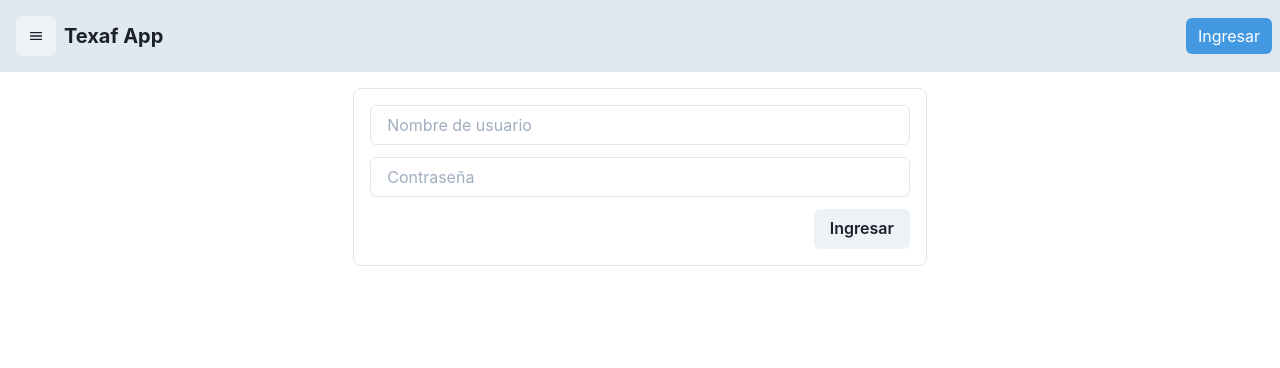
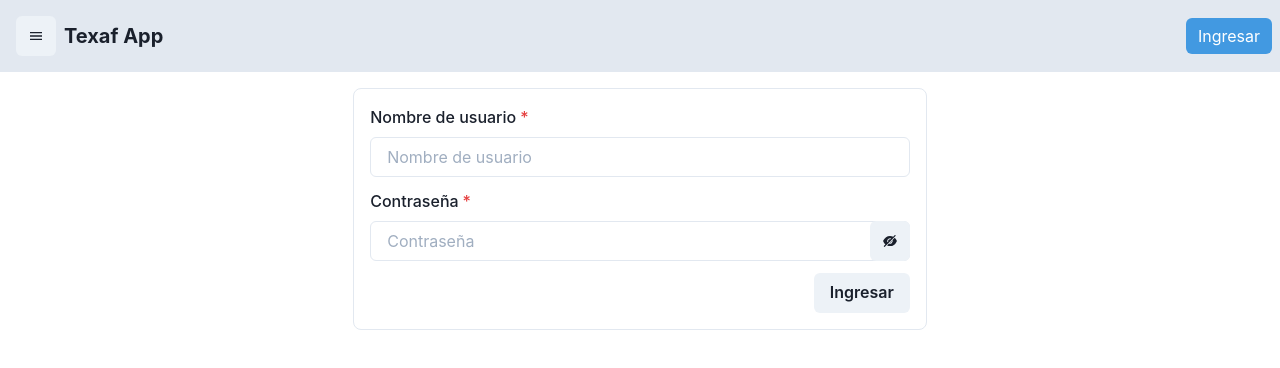
Before and after one commit to PieroNarciso/internal-system, a React (Vite) app in the folder client/: page /login in a window 1280 px wide. Shown: the top 368 px of the page. Built offline with nearby package versions, Linux system fonts and the light colour scheme; no server answers.

Commit message:
Login view migrated

```diff
--- a/client/src/views/Login.tsx
+++ b/client/src/views/Login.tsx
@@ -2,12 +2,27 @@ import React, { Fragment, useState } from 'react';
 
 import { loginUser } from '@/store/user/user.thunks';
 import { useAppDispatch } from '@/hooks';
-import { Box, Flex, Input, InputGroup, FormControl, VStack, Button } from '@chakra-ui/react';
+import {
+  Box,
+  Flex,
+  Input,
+  InputGroup,
+  FormControl,
+  VStack,
+  Button,
+  FormLabel,
+  InputRightElement,
+  IconButton,
+} from '@chakra-ui/react';
+import { AiFillEyeInvisible, AiFillEye } from 'react-icons/ai';
 
 const Login: React.FC = () => {
   const dispatch = useAppDispatch();
+  const [showPassword, setShowPassword] = useState(false);
   const [username, setUsername] = useState('');
   const [password, setPassword] = useState('');
+
+  const showPasswordToggle = () => setShowPassword((prevState) => !prevState);
 
   const usernameHandler = (event: React.ChangeEvent<HTMLInputElement>) => {
     setUsername(event.target.value);
@@ -38,24 +53,34 @@ const Login: React.FC = () => {
       <Box borderRadius="lg" borderWidth="1px" p="4">
         <form onSubmit={loginOnSubmit}>
           <VStack spacing="3">
-          <FormControl>
+            <FormControl isRequired>
+              <FormLabel>Nombre de usuario</FormLabel>
               <InputGroup>
                 <Input
                   type="text"
                   placeholder="Nombre de usuario"
                   value={username}
                   onChange={usernameHandler}
+                  required
                 />
               </InputGroup>
             </FormControl>
-          <FormControl>
+            <FormControl isRequired>
+              <FormLabel>Contraseña</FormLabel>
               <InputGroup>
                 <Input
-                type="password"
+                  type={showPassword ? 'text' : 'password'}
                   placeholder="Contraseña"
                   value={password}
                   onChange={passwordHandler}
                 />
+                <InputRightElement>
+                  <IconButton
+                    onClick={showPasswordToggle}
+                    aria-label="Show password"
+                    icon={showPassword ? <AiFillEye /> : <AiFillEyeInvisible />}
+                  />
+                </InputRightElement>
               </InputGroup>
             </FormControl>
             <Flex width="full" justifyContent="end">
```
Lines whose indentation alone changed are shown as unchanged.
